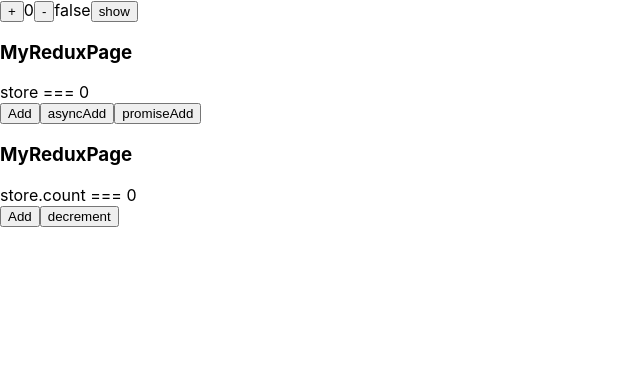
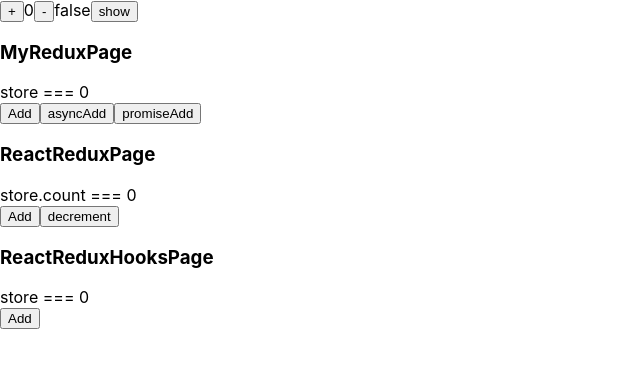
Before and after one commit to Brooker-Fang/react-redux-learn, a React (Create React App) app: page / in a window 1280 px wide. Shown: the top 368 px of the page, without its empty margins (0-640 px from the left). Built offline with nearby package versions, Linux system fonts and the light colour scheme.

Commit message:
add useDispatch useSelector

```diff
--- a/src/App.js
+++ b/src/App.js
@@ -1,12 +1,14 @@
 import Counter from './view/Counter'
 import MyReduxPage from './view/MyReduxPage'
 import ReactReduxPage from './view/ReactReduxPage'
+import ReactReduxHooksPage from './view/ReactReduxHooksPage'
 function App() {
   return (
     <div className="App">
       <Counter></Counter>
       <MyReduxPage></MyReduxPage>
       <ReactReduxPage></ReactReduxPage>
+      <ReactReduxHooksPage></ReactReduxHooksPage>
     </div>
   );
 }
--- a/src/my-redux/react-redux.js
+++ b/src/my-redux/react-redux.js
@@ -26,3 +26,27 @@ export const connect = (mapStateToProps, mapDispatchToProps) => (WrapperComponen
   }, [store])
   return <WrapperComponent {...props} {...dispatchProps} {...stateProps}/>
 }
+
+function useStores() {
+  const store = useContext(Context)
+  return store
+}
+export function useSelector (selector) {
+  const [, forceUpdate] = useState({})
+  const store = useStores()
+  const selectedState = selector(store.getState())
+  // 订阅与取消订阅
+  useLayoutEffect(() => {
+    const unsubscribe = store.subscribe(() => {
+      forceUpdate({})
+    })
+    return () => {
+      unsubscribe()
+    }
+  }, [store])
+  return selectedState
+}
+
+export function useDispatch() {
+  return useStores().dispatch
+}
--- a/src/view/ReactReduxHooksPage.js
+++ b/src/view/ReactReduxHooksPage.js
@@ -0,0 +1,18 @@
+import React, {useCallback} from 'react'
+// import { useDispatch, useSelector } from 'react-redux'
+import { useDispatch, useSelector } from '../my-redux/react-redux'
+
+export default function ReactReduxHooksPage() {
+  const dispatch = useDispatch()
+  const count = useSelector((state) => state.counter.count)
+  const add = useCallback(() => {
+    dispatch({type: 'increment', payload: 1})
+  }, [dispatch])
+  return (
+    <div>
+      <h3>ReactReduxHooksPage</h3>
+      <div>store === {count}</div>
+      <button onClick={add}>Add</button>
+    </div>
+  )
+}
--- a/src/view/ReactReduxPage.js
+++ b/src/view/ReactReduxPage.js
@@ -8,7 +8,7 @@ export class ReactReduxPage extends Component {
     const {count, increment, decrement} = this.props
     return (
       <div>
-        <h3>MyReduxPage</h3>
+        <h3>ReactReduxPage</h3>
         <div>store.count === {count}</div>
         <button onClick={increment}>Add</button>
         <button onClick={decrement}>decrement</button>
```
Also changed, not shown: 1 other file (tests, documents, lock files or other folders).
